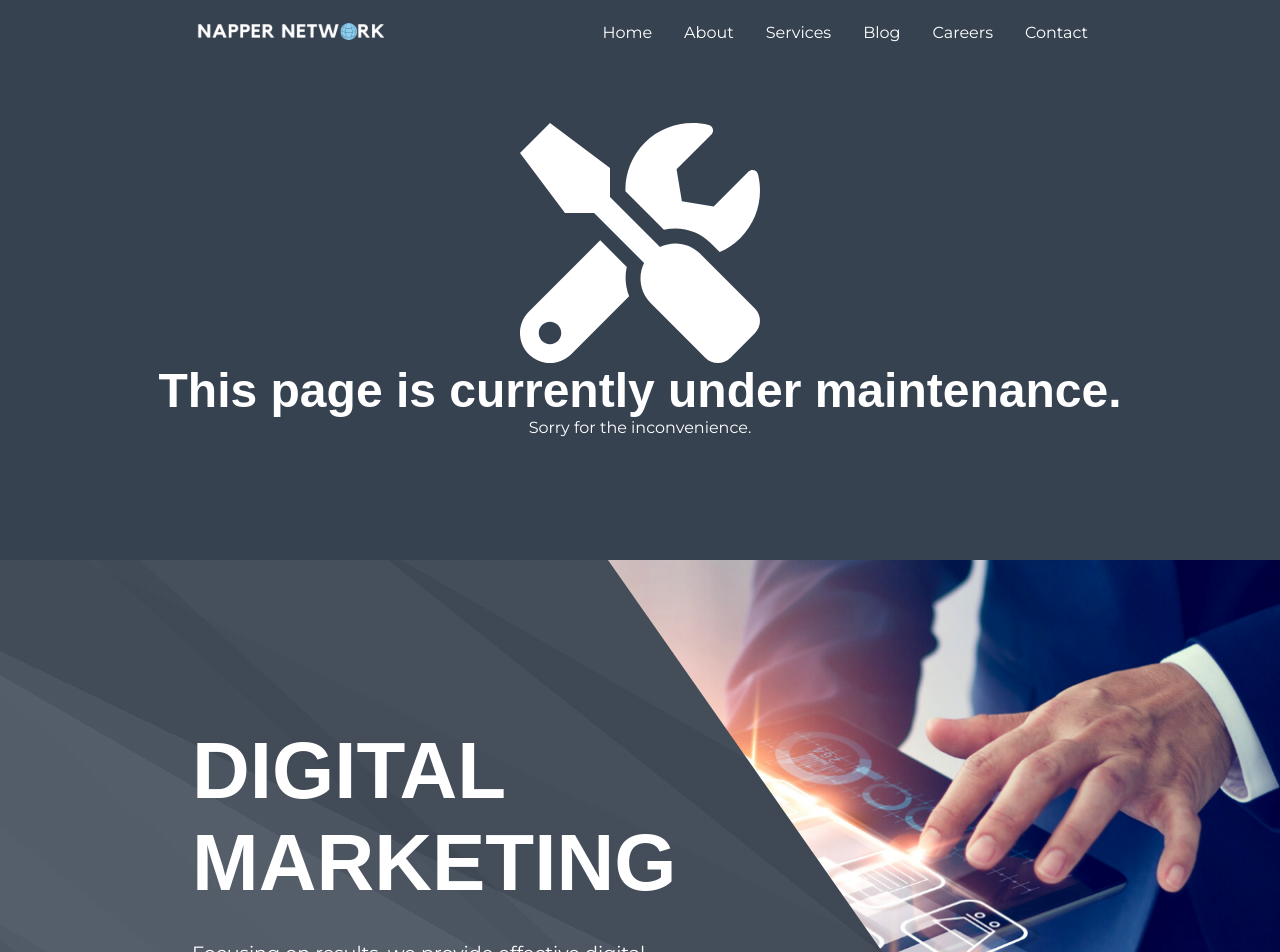
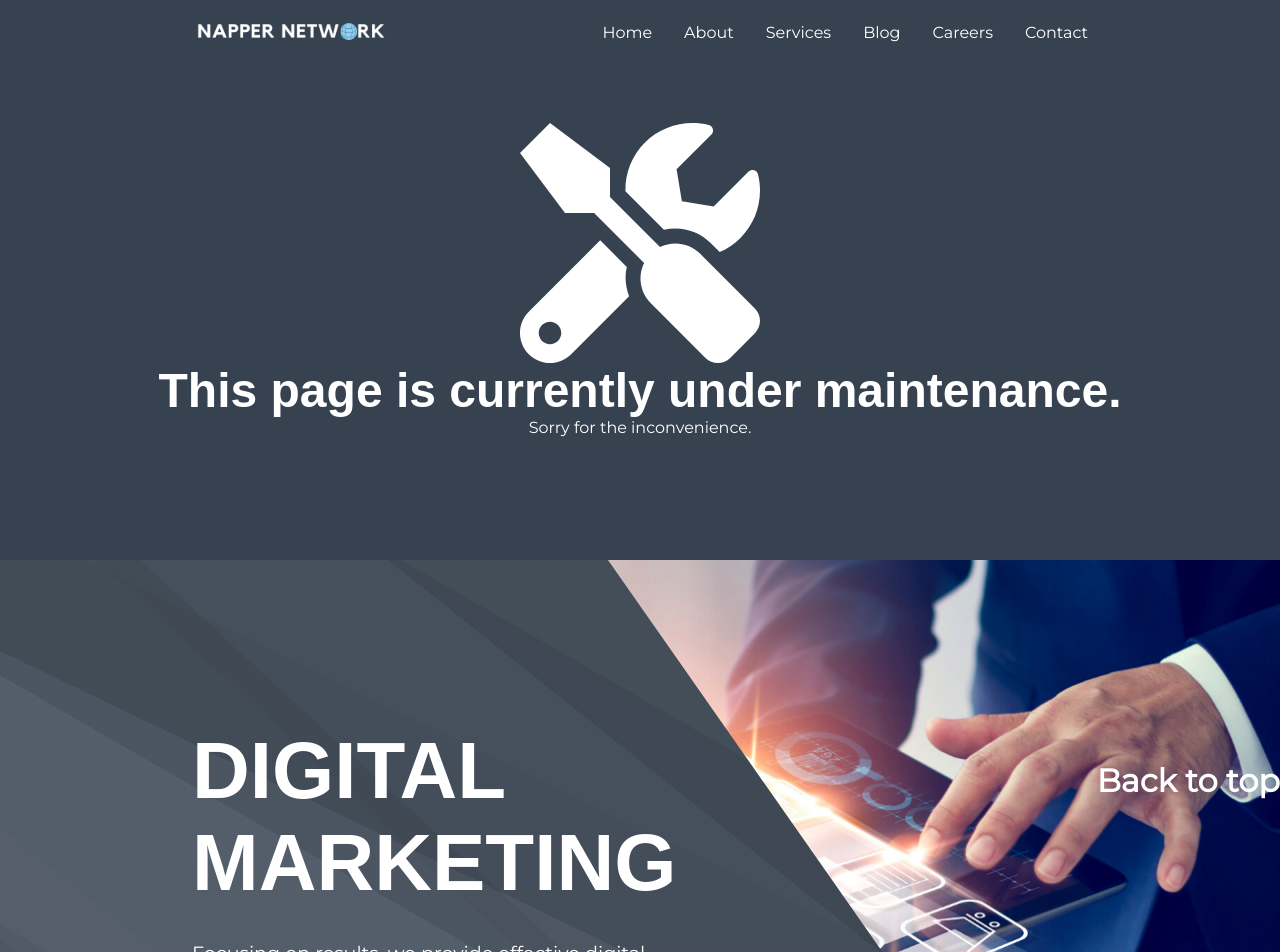
Before and after one commit to joenapper/nappernetwork, a React (Create React App) app: page /services in a window 1280 px wide. Shown: the top 952 px of the page. Built offline with nearby package versions, Linux system fonts and the light colour scheme; a web font is replaced by a local one.

Commit message:
Added basic BackToTopButton functionality

```diff
--- a/src/App.js
+++ b/src/App.js
@@ -2,6 +2,7 @@
 import GlobalStyle from "./components/GlobalStyle";
 import Navbar from "./components/Nav/Navbar";
 import FooterSection from "./components/FooterSection";
+import ScrollToTopButton from "./components/ScrollToTopButton";
 // Pages
 import Home from "./pages/Home";
 import About from "./pages/About";
@@ -12,14 +13,16 @@ import Careers from "./pages/Careers";
 import Contact from "./pages/Contact";
 // Router
 import { Switch, Route } from "react-router-dom";
-//import DigitalMarketing from "./pages/DigitalMarketing";
+// Animations
+import ScrollTop from "./components/ScrollTop";
 
 function App() {
   return (
     <div className="App">
       <GlobalStyle />
-      {/* ADD MENU TEXT NEXT TO BURGER */}
+      <ScrollTop />
       <Navbar />
+      <ScrollToTopButton />
 
       <Switch>
         <Route path="/" exact>
--- a/src/components/DigitalMarketing/HeroDMSection.js
+++ b/src/components/DigitalMarketing/HeroDMSection.js
@@ -45,7 +45,8 @@ const HeroContainer = styled.section`
   height: 80vh;
   width: 100%;
   position: relative;
-  padding: calc(8vh + 4rem) 0rem 4rem 0rem;
+  /* padding: calc(8vh + 4rem) 0rem 4rem 0rem; */
+  padding-top: 8vh;
   background: url(${DigitalMarketing}) center no-repeat;
   background-size: cover;
 
@@ -201,6 +202,7 @@ const HeroContainer = styled.section`
 
   @media (max-width: 542px) {
     height: 60vh;
+    /* padding-top: 0; */
 
     &::after {
       width: 100%;
--- a/src/components/Nav/Burger.js
+++ b/src/components/Nav/Burger.js
@@ -7,16 +7,26 @@ import RightNav from "./RightNav";
 const Burger = () => {
   const [open, setOpen] = useState(false);
   return (
-    <>
+    <div>
+      <MenuText>Menu</MenuText>
       <BurgerIcon open={open} onClick={() => setOpen(!open)}>
         <div></div>
         <div></div>
         <div></div>
       </BurgerIcon>
       <RightNav open={open} />
-    </>
+    </div>
   );
 };
+
+const MenuText = styled.p`
+  display: none;
+
+  @media (max-width: 768px) {
+    display: block;
+    text-transform: uppercase;
+  }
+`;
 
 const BurgerIcon = styled.div`
   display: none;
--- a/src/components/Nav/Navbar.js
+++ b/src/components/Nav/Navbar.js
@@ -22,10 +22,11 @@ const Navbar = () => {
   window.addEventListener("scroll", addBackground);
 
   return (
-    <Header navbar={navbar}>
+    <Header navbar={navbar} id="navbar">
       <Nav>
         <Link to="/">
           <img className="logo" src={Logo} alt="Napper Network" />
+          <p>Home</p>
         </Link>
         <Burger />
       </Nav>
@@ -53,6 +54,10 @@ const Nav = styled.nav`
     display: flex;
     /* font-size: 1.1rem; */
     /* letter-spacing: 2px; */
+  }
+
+  a p {
+    display: none;
   }
 
   .logo {
@@ -91,11 +96,26 @@ const Nav = styled.nav`
     }
   }
 
-  @media (max-width: 550px) {
+  @media (max-width: 768px) {
+    .logo {
+      display: none;
+    }
+
+    a p {
+      display: block;
+      text-transform: uppercase;
+    }
+
+    a {
+      font-size: 1rem;
+    }
+  }
+
+  /* @media (max-width: 550px) {
     .logo {
       max-width: 200px;
     }
-  }
+  } */
 `;
 
 export default Navbar;
--- /dev/null
+++ b/src/components/ScrollToTopButton.js
@@ -0,0 +1,23 @@
+// Styled
+import styled from "styled-components";
+// Smooth Scroll
+import AnchorLink from "react-anchor-link-smooth-scroll";
+
+const ScrollToTopButton = () => {
+  return (
+    <ScrollToTop>
+      <AnchorLink offset="1000000" href="#navbar">
+        <h1>Back to top</h1>
+      </AnchorLink>
+    </ScrollToTop>
+  );
+};
+
+const ScrollToTop = styled.div`
+  position: fixed;
+  bottom: 0;
+  right: 0;
+  z-index: 2;
+`;
+
+export default ScrollToTopButton;
--- /dev/null
+++ b/src/components/ScrollTop.js
@@ -0,0 +1,15 @@
+import { useEffect } from "react";
+import { useLocation } from "react-router-dom";
+
+const ScrollTop = () => {
+  const { pathname } = useLocation();
+  useEffect(() => {
+    window.scroll({
+      top: 0,
+      left: 0,
+    });
+  }, [pathname]);
+  return null;
+};
+
+export default ScrollTop;
```
Also changed, not shown: 1 other file (tests, documents, lock files or other folders).
